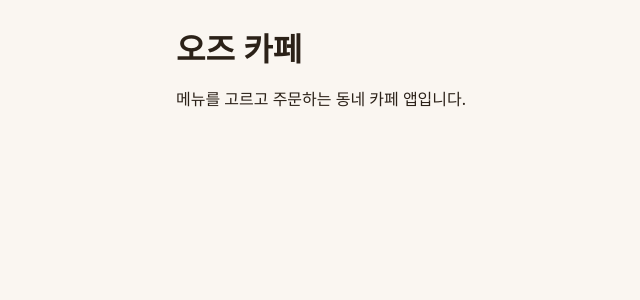
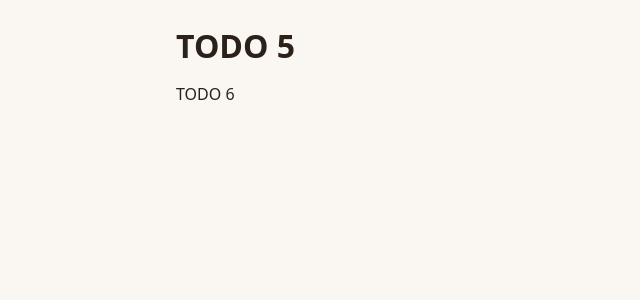
Before and after one commit to gwangse90-ship-it/cafe-order, a React (Vite) app: page / in a window 1280 px wide. Shown: the top 300 px of the page, without its empty margins (0-640 px from the left). Built offline with nearby package versions, Linux system fonts and the light colour scheme.

Commit message:
DAY28 시작

```diff
--- a/src/App.jsx
+++ b/src/App.jsx
@@ -2,8 +2,8 @@
 function App() {
   return (
     <main>
-      <h1>오즈 카페</h1>
-      <p>메뉴를 고르고 주문하는 동네 카페 앱입니다.</p>
+      <h1>TODO 5</h1>
+      <p>TODO 6</p>
     </main>
   );
 }
```
